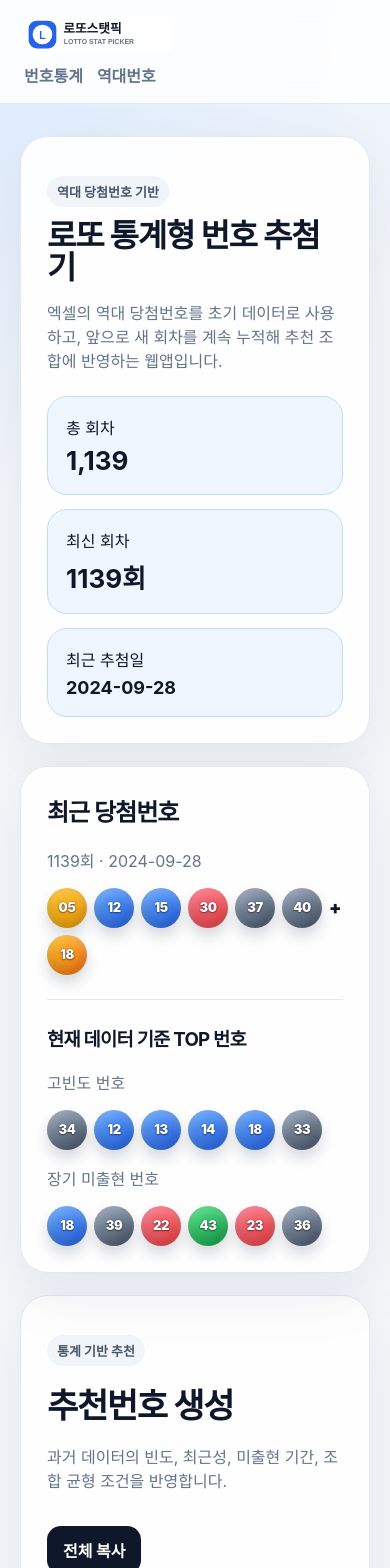
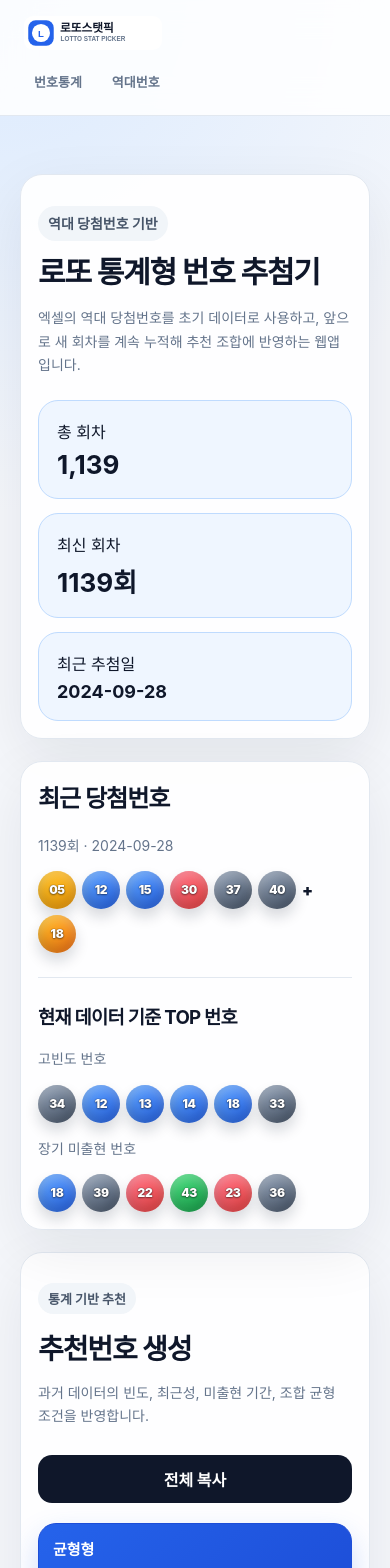
Before and after one commit to HanSeungjin0314/lotto-web, a Next.js app: page / in a window 390 px wide. Shown: the top 1568 px of the page. Built offline with nearby package versions, Linux system fonts and the light colour scheme; no server answers.

Commit message:
Polish mobile layout

```diff
--- a/app/globals.css
+++ b/app/globals.css
@@ -550,3 +550,263 @@ th { background: #f8fafc; color: #475569; font-size: 13px; }
     font-size: 18px;
   }
 }
+
+/* Mobile Final Polish */
+html,
+body {
+  max-width: 100%;
+  overflow-x: hidden;
+}
+
+img,
+svg {
+  max-width: 100%;
+}
+
+.site-header {
+  gap: 14px;
+}
+
+.site-header nav {
+  display: flex;
+  align-items: center;
+  gap: 10px;
+  flex-wrap: wrap;
+}
+
+@media (max-width: 760px) {
+  .site-header {
+    align-items: flex-start;
+    flex-direction: column;
+    padding-top: 16px;
+    padding-bottom: 16px;
+  }
+
+  .site-header nav {
+    width: 100%;
+    justify-content: flex-start;
+  }
+
+  .site-header nav a {
+    padding: 9px 12px;
+    font-size: 14px;
+  }
+
+  .container {
+    padding-left: 14px;
+    padding-right: 14px;
+  }
+
+  .panel {
+    border-radius: 22px;
+    padding: 20px;
+  }
+
+  .hero {
+    padding-top: 26px;
+  }
+
+  .hero h1,
+  .auth-panel h1 {
+    font-size: 34px;
+    line-height: 1.18;
+    word-break: keep-all;
+  }
+
+  .hero p,
+  .muted {
+    font-size: 14px;
+    line-height: 1.65;
+  }
+
+  .stats-grid {
+    grid-template-columns: 1fr;
+  }
+
+  .picker-head {
+    align-items: stretch;
+    flex-direction: column;
+    gap: 14px;
+  }
+
+  .picker-head h2 {
+    font-size: 28px;
+  }
+
+  .picker-head > button,
+  .picker-head .secondary {
+    width: 100%;
+  }
+
+  .method-grid {
+    grid-template-columns: 1fr;
+  }
+
+  .method-card {
+    min-height: auto;
+    padding: 14px;
+  }
+
+  .picker-toolbar {
+    align-items: stretch;
+    flex-direction: column;
+  }
+
+  .count-tabs {
+    display: grid;
+    grid-template-columns: repeat(3, 1fr);
+    width: 100%;
+  }
+
+  .count-tabs button {
+    width: 100%;
+    padding-left: 8px;
+    padding-right: 8px;
+  }
+
+  .picker-toolbar > button {
+    width: 100%;
+  }
+
+  .set-grid {
+    grid-template-columns: 1fr;
+  }
+
+  .set-card.enhanced {
+    padding: 18px;
+  }
+
+  .set-title {
+    align-items: flex-start;
+    flex-direction: column;
+  }
+
+  .set-actions {
+    width: 100%;
+    display: grid;
+    grid-template-columns: 1fr 1fr;
+  }
+
+  .set-actions button {
+    width: 100%;
+  }
+
+  .meta {
+    gap: 6px;
+  }
+
+  .meta .tag,
+  .match-summary span {
+    font-size: 12px;
+    padding: 6px 9px;
+  }
+
+  .latest-compare-box {
+    align-items: flex-start;
+    flex-direction: column;
+    padding: 16px;
+  }
+
+  .latest-compare-box .lotto-balls {
+    width: 100%;
+  }
+
+  .saved-actions {
+    display: grid;
+    grid-template-columns: 1fr;
+    width: 100%;
+  }
+
+  .saved-actions button {
+    width: 100%;
+  }
+
+  .saved-item {
+    align-items: stretch;
+    flex-direction: column;
+    padding: 16px;
+  }
+
+  .saved-main {
+    width: 100%;
+  }
+
+  .saved-main .lotto-balls {
+    width: 100%;
+  }
+
+  .saved-buttons {
+    display: grid;
+    grid-template-columns: 1fr 1fr;
+    width: 100%;
+  }
+
+  .saved-buttons button {
+    width: 100%;
+  }
+
+  .ad-banner {
+    padding-left: 14px;
+    padding-right: 14px;
+  }
+
+  .ad-banner > div {
+    padding: 20px;
+  }
+
+  .site-footer {
+    padding-left: 18px;
+    padding-right: 18px;
+  }
+}
+
+@media (max-width: 420px) {
+  .brand-logo img {
+    width: 138px;
+  }
+
+  .site-header nav a {
+    font-size: 13px;
+    padding: 8px 10px;
+  }
+
+  .hero h1,
+  .auth-panel h1 {
+    font-size: 30px;
+  }
+
+  .panel {
+    padding: 17px;
+  }
+
+  .lotto-balls {
+    gap: 6px;
+  }
+
+  .lotto-ball {
+    width: 38px;
+    height: 38px;
+    font-size: 12px;
+  }
+
+  .bonus-plus {
+    font-size: 16px;
+  }
+
+  .count-tabs {
+    grid-template-columns: 1fr;
+  }
+
+  .set-actions,
+  .saved-buttons {
+    grid-template-columns: 1fr;
+  }
+
+  .method-card strong {
+    font-size: 15px;
+  }
+
+  .method-card span {
+    font-size: 12px;
+  }
+}
```
